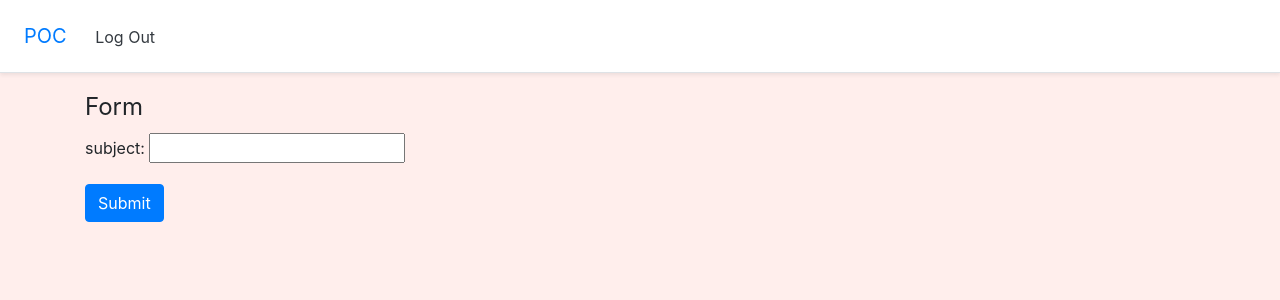
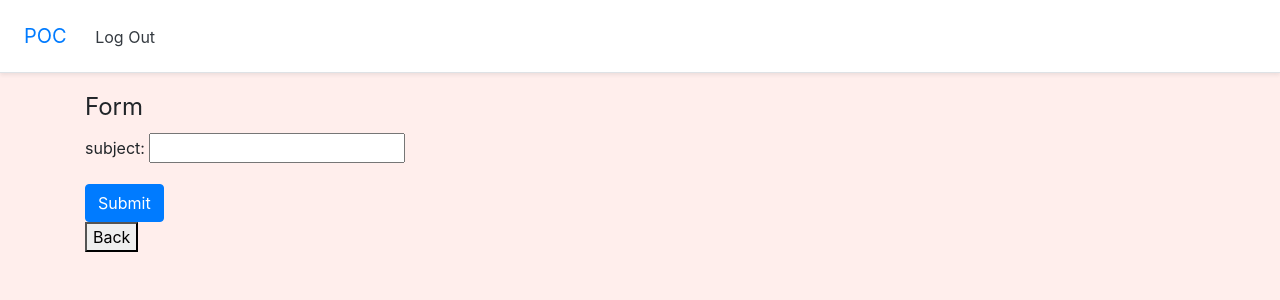
Before and after one commit to Poc-Django1/Poc-Django1, a Django app: page /forms/ in a window 1280 px wide. Shown: the top 300 px of the page. Run offline with Django 3.2, Linux system fonts and the light colour scheme; the visitor is signed in with stand-in values (Sample User, id 1); some libraries are stand-ins or nearby versions.

Commit message:
Login CRUD

```diff
--- a/poc/templates/subject.html
+++ b/poc/templates/subject.html
@@ -23,5 +23,12 @@
         <button type="submit" class="btn btn-primary">Submit</button>
       </fieldset>
    </form>
+   <button onclick="goBack()">Back</button>
+
+   <script>
+   function goBack() {
+     window.history.back();
+   }
+   </script>
 </div>
 {% endblock %}
```
Also changed, not shown: poc/templates/edit.html (+7 -0 lines).
